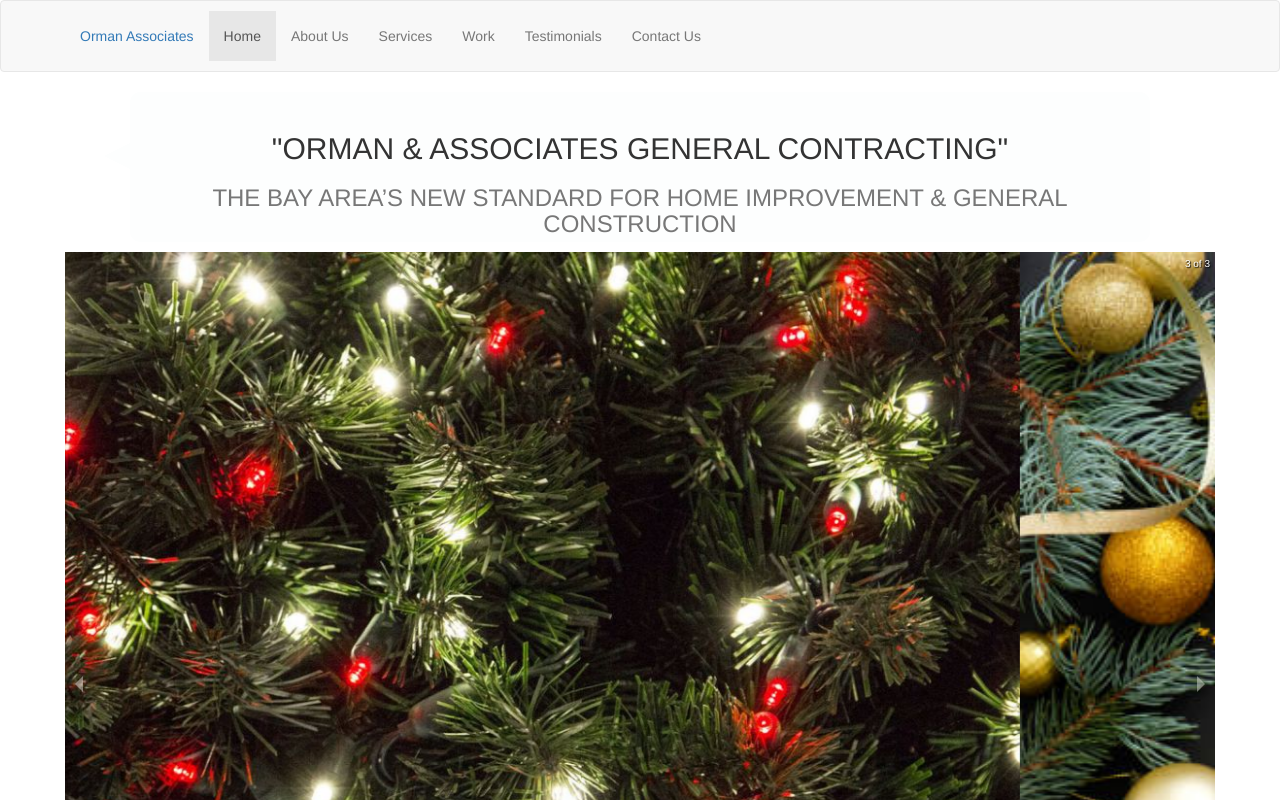
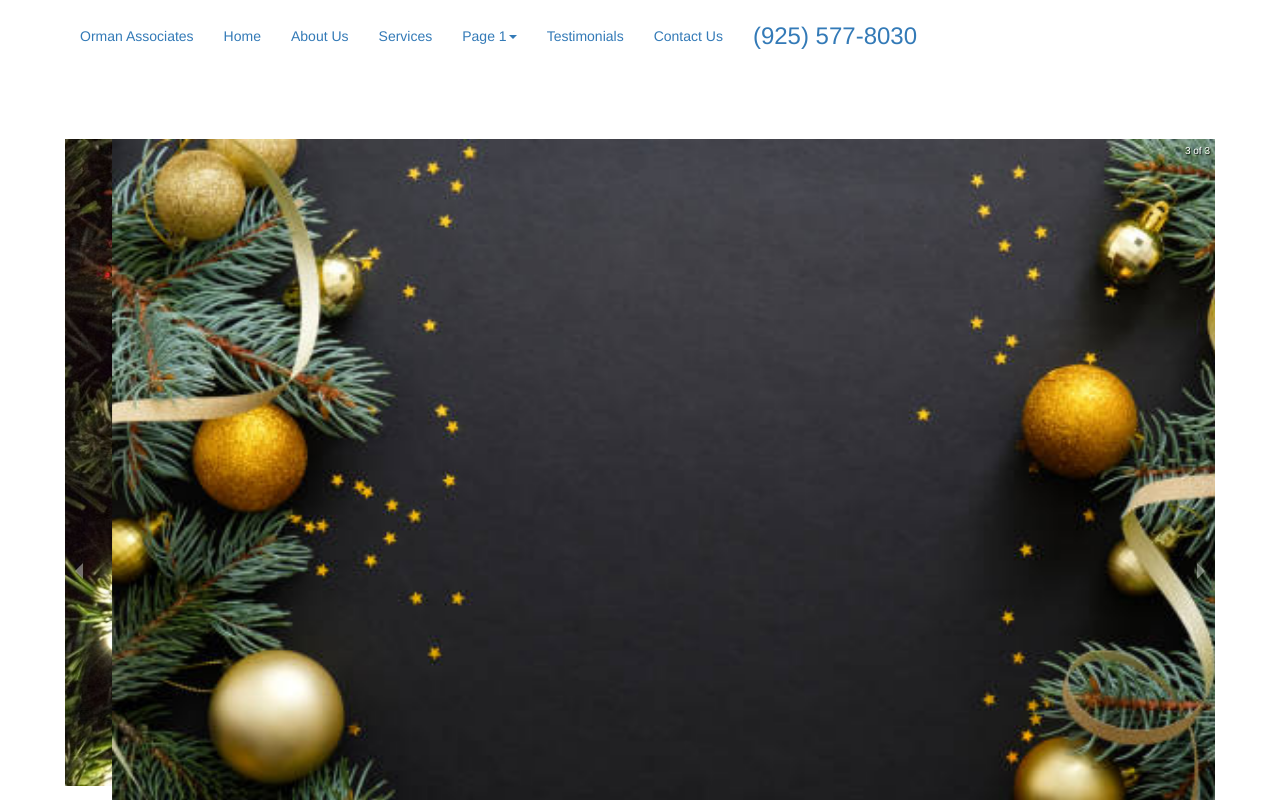
Before and after one commit to Michaelbaltazar265/ORMAN-ASSOCIATES, a React (Create React App) app in the folder orman-associates/: page / in a window 1280 px wide. Shown: the top 800 px of the page. Built offline with nearby package versions, Linux system fonts and the light colour scheme.

Commit message:
having the menu stay in one position

```diff
--- a/orman-associates/src/compontents/App.jsx
+++ b/orman-associates/src/compontents/App.jsx
@@ -4,10 +4,20 @@ import CarouselComponent from "./CarouselImage";
 import Quote from './quote';
 import CompanyInfo from './CompanyInfo';
 import AboutUs from './AboutUs';
-import Testimonial from './Testimonial'
+import Testimonial from './Testimonial';
+import ContactUs from './ContactUs';
 
 class App extends React.Component {
+  constructor(props) {
+    super(props);
+    this.state = {
+      view: "home"
+    };
+  }
   render() {
+
+    if(this.state.view === "home"){
+
       return (
         <>
           <Header />
@@ -18,8 +28,12 @@ class App extends React.Component {
           < CompanyInfo />
           < AboutUs />
           < Testimonial />
+          < ContactUs />
         </>
       );
+
+    }
+
   }
 }
 
--- a/orman-associates/src/compontents/CompanyInfo.jsx
+++ b/orman-associates/src/compontents/CompanyInfo.jsx
@@ -29,8 +29,8 @@ const CompanyInfo = () => {
             now
           </h3>
 
-          <p>
-            <a href="tel:9255778030"> (925) 577-8030 </a>
+          <p className='phone-icon phone'>
+          <img src="https://img.icons8.com/ios-filled/26/000000/phone.png" alt='phone-icon'/><a className='p-2' href="tel:9255778030"> (925) 577-8030 </a>
           </p>
         </div>
       </div>
--- /dev/null
+++ b/orman-associates/src/compontents/ContactUs.jsx
@@ -0,0 +1,14 @@
+import React from 'react';
+
+const ContactUs = () => {
+
+    return (
+    <section className='contact-us' id='contact-us'>
+        <div className='container text-center'>
+            <h1>Contact Us</h1>
+        </div>
+    </section>
+    )
+}
+
+export default ContactUs;
--- a/orman-associates/src/compontents/Header.jsx
+++ b/orman-associates/src/compontents/Header.jsx
@@ -3,37 +3,74 @@ import React from "react-dom";
 
 const Header = () => {
   return (
-
-
-    <nav className="navbar navbar-default justify-content-end">
-      <div className="container justify-content-end">
+    <section className="navbar-section">
+      <nav className="navbar navbar-expand-sm bg-light">
+        <div className="container">
           <div className="navbar-header">
-          <a href=" " className="navbar-band">
+            <a
+              href="https://www.buildzoom.com/contractor/orman-associates-inc"
+              className="navbar-band"
+            >
               Orman Associates
             </a>
           </div>
           <ul className="nav navbar-nav ">
             <li className="active">
-            <a href="#">Home</a>
+              <a href="https://www.buildzoom.com/contractor/orman-associates-inc">
+                Home
+              </a>
             </li>
-          <li className="header">
+            <li className="nav-item">
               <a href="#about-us">About Us</a>
             </li>
-          <li className="header">
-            <a href="#services ">Services</a>
+            <li className="nav-item">
+              <a href="#services">Services</a>
             </li>
-          <li className="header">
-            <a href="# ">Work</a>
+            <li className="dropdown">
+              <a
+                className="dropdown-toggle"
+                data-toggle="dropdown"
+                aria-haspopup="true"
+                aria-expanded="false"
+              >
+                Page 1<span className="caret"></span>
+              </a>
+              <ul className="dropdown-menu">
+                <li>
+                  <a href="https://www.buildzoom.com/contractor/orman-associates-inc">
+                    vnslvs
+                  </a>
                 </li>
-          <li className="header">
-            <a href="#testimonial ">Testimonials</a>
+                <li>
+                  <a href="https://www.buildzoom.com/contractor/orman-associates-inc">
+                    nvvnslkv
+                  </a>
                 </li>
-          <li className="header">
-            <a href="# ">Contact Us</a>
+                <li>
+                  <a href="https://www.buildzoom.com/contractor/orman-associates-inc">
+                    vsvsvds
+                  </a>
+                </li>
+              </ul>
+            </li>
+            <li className="nav-item">
+              <a href="#testimonial">Testimonials</a>
+            </li>
+            <li className="nav-item">
+              <a href="#contact-us">Contact Us</a>
+            </li>
+
+            <li className="nav-item phone">
+              <a className="p-2" href="tel:9255778030">
+                {" "}
+                (925) 577-8030{" "}
+              </a>
             </li>
           </ul>
         </div>
+        <br />
       </nav>
+    </section>
   );
 };
 
--- a/orman-associates/src/compontents/Testimonial.jsx
+++ b/orman-associates/src/compontents/Testimonial.jsx
@@ -46,6 +46,18 @@ const Testimonial = () => {
             <p className="person">– Jamece, Homeowner</p>
           </div>
         </div>
+        <div className="row">
+          <h4 className="review-sites">
+            Checkout what are happy clients have to say on a few treated sites
+          </h4>
+          <div className="col-md-4 review">
+            <a href="https://www.yelp.com/biz/orman-and-associates-danville">
+            <img src="https://img.icons8.com/color/48/000000/yelp.png" alt='yelp'/>
+            </a>
+          </div>
+          <div className="col-md-4">mkslcs</div>
+          <div className="col-md-4">mkslcs</div>
+        </div>
       </div>
       <hr />
     </section>
--- a/orman-associates/src/compontents/index.css
+++ b/orman-associates/src/compontents/index.css
@@ -23,6 +23,7 @@
     border-radius: 10px;
     text-align: center;
     padding: 20px;
+    box-shadow: 2px 2px 4px rgb(65, 63, 63);
 }
 
 .talkbubble:before {
@@ -35,6 +36,7 @@
     border-top: 13px solid transparent;
     border-right: 26px solid  #FDFEFE ;
     border-bottom: 13px solid transparent;
+    box-shadow: rgb(65, 63, 63);
   }
 
   .person {
@@ -65,3 +67,36 @@
   .row {
       padding: 20px;
   }
+
+  .phone-icon {
+      padding: 15px;
+  }
+
+  .p-2 {
+      padding: 15px;
+  }
+
+  .phone {
+      font-size: x-large;
+  }
+
+  .review-sites {
+      padding: 30px;
+
+  }
+  .review {
+    cursor: pointer;
+  }
+
+  .navbar-section {
+    position:fixed;
+    top: 0;
+    margin:auto;
+    left: 0;
+    right: 0;
+    width: 100%;
+    z-index: 1000;
+    background-color: white;
+
+
+  }
--- a/orman-associates/src/compontents/quote.jsx
+++ b/orman-associates/src/compontents/quote.jsx
@@ -4,7 +4,7 @@ import React from "react";
 const Quote = () => {
   return (
     <section className="quote">
-      <div className="container text-center talkbubble">
+      <div className="container text-center">
         <h2> "ORMAN & ASSOCIATES GENERAL CONTRACTING" </h2>
         <h3 className="text-muted">
           THE BAY AREA’S NEW STANDARD FOR HOME IMPROVEMENT & GENERAL
```
Also changed, not shown: 1 other file (tests, documents, lock files or other folders). Lines whose indentation alone changed are shown as unchanged.
